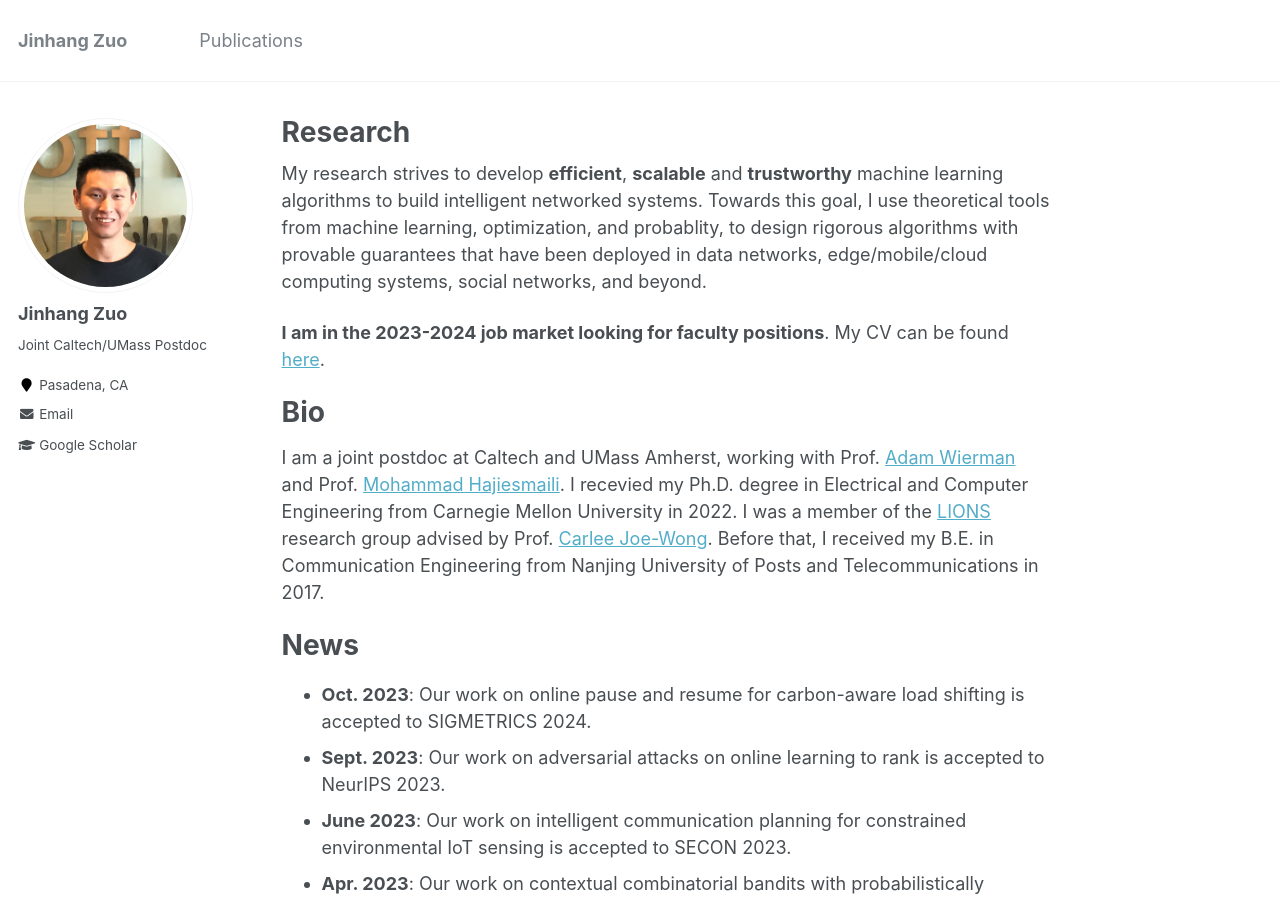
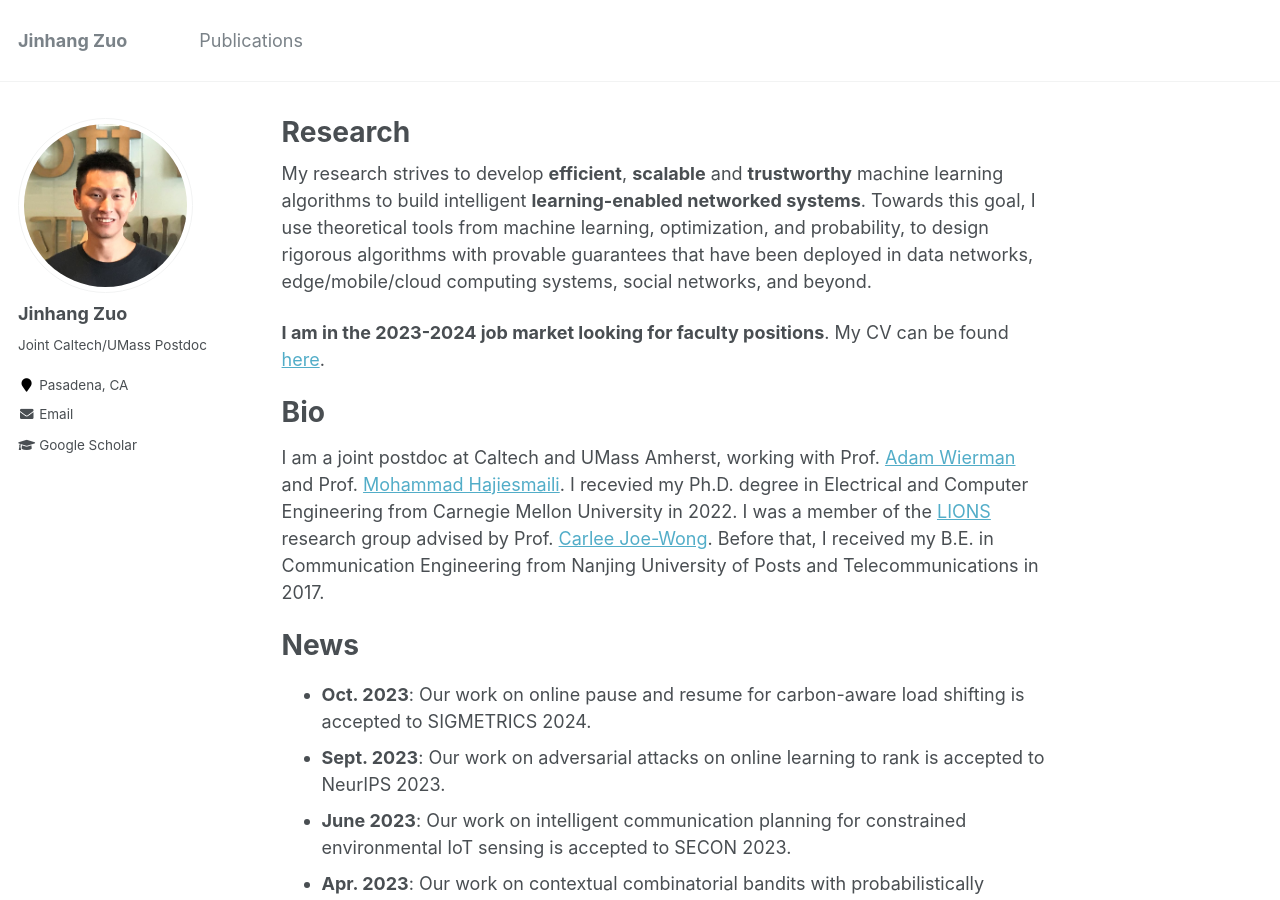
Before and after one commit to jhzuo/jhzuo.github.io, a Jekyll site: the page built from _pages/about.md, in a window 1280 px wide and 900 px high. Built offline with Jekyll 4.4.1, drawn with Linux system fonts in a browser that asks for light colours.

Commit message:
Update about.md

```diff
--- a/_pages/about.md
+++ b/_pages/about.md
@@ -7,7 +7,7 @@
   - /about/
   - /about.html
 ---
-My research strives to develop **efficient**, **scalable** and **trustworthy** machine learning algorithms to build intelligent networked systems. Towards this goal, I  use theoretical tools from machine learning, optimization, and probablity, to design rigorous algorithms with provable guarantees that have been deployed in data networks, edge/mobile/cloud computing systems, social networks, and beyond.
+My research strives to develop **efficient**, **scalable** and **trustworthy** machine learning algorithms to build intelligent **learning-enabled networked systems**. Towards this goal, I  use theoretical tools from machine learning, optimization, and probability, to design rigorous algorithms with provable guarantees that have been deployed in data networks, edge/mobile/cloud computing systems, social networks, and beyond.
 
 **I am in the 2023-2024 job market looking for faculty positions**. My CV can be found [here](https://drive.google.com/file/d/1SYAuP3JsD7LUFYkGSaZVcpL7Za5O7AYH/view?usp=sharing).
 
```
